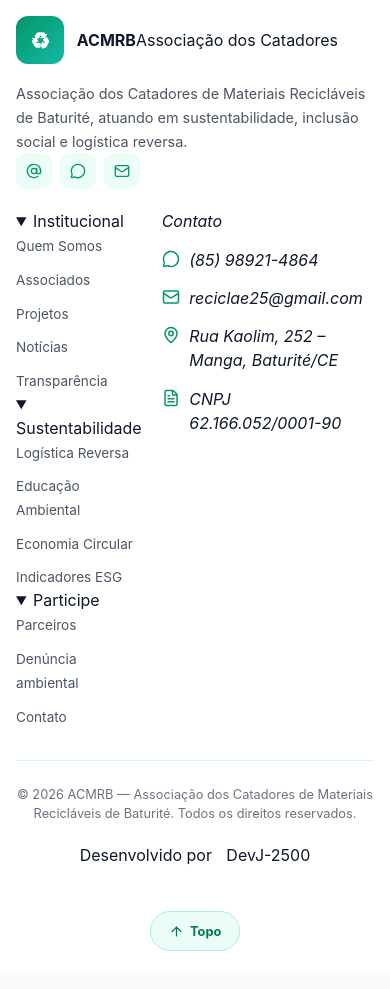
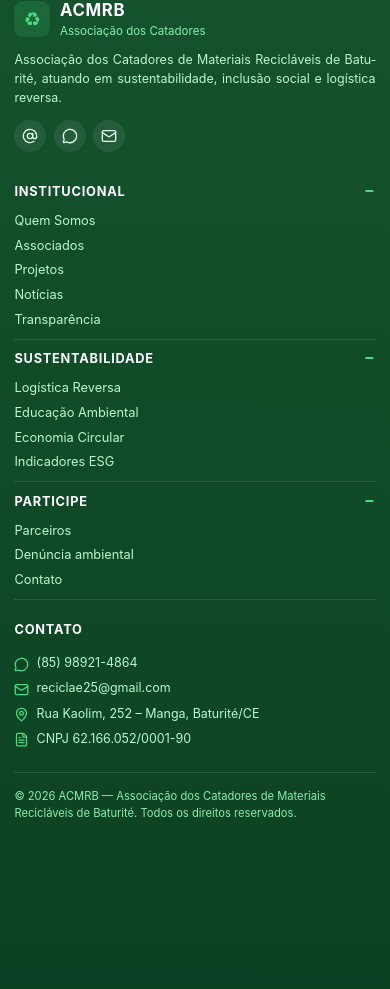
Before and after one commit to joota2500/acmrb-platform, a Next.js app: page /noticias in a window 390 px wide. Shown: the part 893-1882 px from the top of the page. Built offline with nearby package versions, Linux system fonts and the light colour scheme; no server answers; the database is empty.

Commit message:
Rodapé: novo CSS compacto e responsivo com acordeão no celular

```diff
--- a/src/styles/footer.css
+++ b/src/styles/footer.css
@@ -1,242 +1,187 @@
-/* ==================== FOOTER ==================== */
+/* =========================================================
+   Rodapé institucional (Footer.tsx) — compacto
+   Paleta: verdes do site (--primary, --secondary, --primary-light)
+   ========================================================= */
 
 .footer {
-  position: relative;
-  overflow: hidden;
-  border-top: 1px solid #d1fae5;
-  background: white;
-}
-
-.footer__bg {
-  position: absolute;
-  inset: 0;
-  background: linear-gradient(to bottom, rgba(236, 253, 245, 0.5), white);
-  pointer-events: none;
+  background: linear-gradient(180deg, #14532d 0%, #0b3d20 100%);
+  color: #dcfce7;
+  font-size: 0.875rem;
+  line-height: 1.5;
 }
 
 .footer__container {
-  position: relative;
-  z-index: 10;
-  max-width: 80rem;
+  max-width: 1200px;
   margin: 0 auto;
-  padding: 0 1rem;
+  padding: 2.25rem 1.5rem 1rem;
 }
 
-@media (min-width: 768px) {
-  .footer__container {
-    padding: 0 1.5rem;
-  }
+.footer__top {
+  display: grid;
+  grid-template-columns: 1.3fr 2fr 1.3fr;
+  gap: 1.75rem;
 }
 
-/* ==================== TOP ==================== */
-.footer__top {
+/* ---------- Marca ---------- */
+.footer__logo {
+  display: inline-flex;
+  align-items: center;
+  gap: 0.6rem;
+  color: #fff;
+  text-decoration: none;
+}
+.footer__logo-icon {
   display: grid;
-  grid-template-columns: 1fr 1fr 1fr; /* 3 colunas lado a lado no celular */
-  gap: 1.25rem;
-  padding: 2.5rem 0 2rem;
+  place-items: center;
+  width: 2.25rem;
+  height: 2.25rem;
+  border-radius: 0.6rem;
+  background: rgba(74, 222, 128, 0.15);
+  color: #4ade80;
+  font-size: 1.2rem;
+}
+.footer__logo-title { display: block; font-size: 1.05rem; letter-spacing: 0.04em; }
+.footer__logo-sub { display: block; font-size: 0.72rem; color: #86efac; }
+
+.footer__description {
+  margin: 0.7rem 0 0.8rem;
+  color: #bbf7d0;
+  font-size: 0.82rem;
+  text-align: justify;
+  hyphens: auto;
+  -webkit-hyphens: auto;
 }
 
-/* Brand ocupa a linha inteira no celular e tablet */
-.footer__brand {
-  grid-column: 1 / -1;
+.footer__social { display: flex; gap: 0.45rem; }
+.footer__social a {
+  display: grid;
+  place-items: center;
+  width: 2rem;
+  height: 2rem;
+  border-radius: 50%;
+  background: rgba(255, 255, 255, 0.08);
+  color: #dcfce7;
+  transition: background 0.2s, color 0.2s, transform 0.2s;
 }
+.footer__social a:hover { background: #4ade80; color: #14532d; transform: translateY(-2px); }
 
-/* Desktop: 4 colunas lado a lado */
-@media (min-width: 1024px) {
-  .footer__top {
-    grid-template-columns: 1.5fr 1fr 1fr 1.3fr;
-    gap: 2.5rem;
-    padding: 4rem 0 3rem;
-  }
+/* ---------- Colunas de links ---------- */
+.footer__nav {
+  display: grid;
+  grid-template-columns: repeat(3, 1fr);
+  gap: 1.25rem;
+}
+.footer__column-title {
+  display: block;
+  margin-bottom: 0.55rem;
+  color: #fff;
+  font-size: 0.8rem;
+  font-weight: 700;
+  letter-spacing: 0.06em;
+  text-transform: uppercase;
+  list-style: none;
+}
+.footer__column > summary { cursor: default; pointer-events: none; }
+.footer__column > summary::-webkit-details-marker { display: none; }
 
-  .footer__brand {
-    grid-column: auto;
-  }
+.footer__links { list-style: none; margin: 0; padding: 0; display: grid; gap: 0.3rem; }
+.footer__links a,
+.footer__contact-item,
+.footer__dev a {
+  color: #bbf7d0;
+  text-decoration: none;
+  transition: color 0.2s;
 }
+.footer__links a:hover,
+a.footer__contact-item:hover,
+.footer__dev a:hover { color: #4ade80; }
 
-/* ==================== BRAND ==================== */
-.footer__logo {
-  display: flex;
-  align-items: center;
-  gap: 0.8rem;
-}
-
-.footer__logo-icon {
-  width: 48px;
-  height: 48px;
-  border-radius: 12px;
-  background: linear-gradient(135deg, #059669, #14b8a6);
-  display: flex;
-  align-items: center;
-  justify-content: center;
-  color: white;
-  font-size: 1.4rem;
-  font-weight: 900;
-  flex-shrink: 0;
-}
-
-.footer__logo h3 {
-  font-size: 1.35rem;
-  font-weight: 900;
-  color: #064e3b;
-  line-height: 1.1;
-}
-
-.footer__logo p {
-  font-size: 0.75rem;
-  color: #6b7280;
-  margin-top: 0.1rem;
-}
-
-.footer__description {
-  margin-top: 1.1rem;
-  font-size: 0.9rem;
-  line-height: 1.65;
-  color: #4b5563;
-}
-
-/* ==================== COLUMNS ==================== */
-.footer__column h4 {
-  font-size: 0.95rem;
-  font-weight: 800;
-  color: #064e3b;
-  margin-bottom: 0.9rem;
-}
-
-.footer__links {
-  display: flex;
-  flex-direction: column;
-  gap: 0.6rem;
-}
-
-.footer__links a {
-  font-size: 0.85rem;
-  color: #4b5563;
-  text-decoration: none;
-  transition: color 0.25s;
-}
-
-.footer__links a:hover {
-  color: #059669;
-}
-
-/* ==================== CONTACT ==================== */
-.footer__contact {
-  display: flex;
-  flex-direction: column;
-  gap: 0.9rem;
-}
-
+/* ---------- Contato ---------- */
+.footer__contact { display: grid; gap: 0.4rem; font-style: normal; align-content: start; }
 .footer__contact-item {
   display: flex;
-  gap: 0.6rem;
   align-items: flex-start;
+  gap: 0.45rem;
+  font-size: 0.82rem;
+  word-break: break-word;
 }
+.footer__contact-item svg { flex-shrink: 0; margin-top: 0.15rem; color: #4ade80; }
 
-.footer__contact-item svg {
-  color: #059669;
-  flex-shrink: 0;
-  margin-top: 2px;
-  width: 18px;
-  height: 18px;
+/* ---------- Faixa inferior ---------- */
+.footer__bottom {
+  display: flex;
+  flex-wrap: wrap;
+  align-items: center;
+  justify-content: space-between;
+  gap: 0.6rem 1rem;
+  margin-top: 1.5rem;
+  padding-top: 0.9rem;
+  border-top: 1px solid rgba(255, 255, 255, 0.12);
+  font-size: 0.75rem;
+  color: #86efac;
 }
+.footer__copyright, .footer__dev { margin: 0; }
+.footer__copyright { flex: 1 1 320px; }
+.footer__dev a { font-weight: 700; color: #fff; }
 
-.footer__contact-item span {
-  display: block;
-  font-size: 0.7rem;
-  color: #6b7280;
-}
-
-.footer__contact-item p {
-  font-size: 0.85rem;
-  font-weight: 600;
-  color: #1f2937;
-  margin-top: 0.1rem;
-}
-
-/* ==================== BOTTOM ==================== */
-.footer__bottom {
-  border-top: 1px solid #d1fae5;
-  padding: 1.5rem 0;
-  display: flex;
-  flex-direction: column;
-  gap: 1.25rem;
+.footer__topo {
+  display: inline-flex;
   align-items: center;
-  text-align: center;
-}
-
-@media (min-width: 768px) {
-  .footer__bottom {
-    flex-direction: row;
-    justify-content: space-between;
-    text-align: left;
-    padding: 1.75rem 0;
-  }
-}
-
-.footer__copyright {
-  font-size: 0.8rem;
-  color: #6b7280;
-  line-height: 1.5;
-  max-width: 380px;
-}
-
-.footer__dev {
-  display: flex;
-  align-items: center;
-  gap: 0.9rem;
-  flex-wrap: wrap;
-  justify-content: center;
-}
-
-.footer__dev p {
-  font-size: 0.8rem;
-  color: #6b7280;
-}
-
-.footer__dev span {
-  font-weight: 700;
-  color: #059669;
-}
-
-.footer__social {
-  display: flex;
-  gap: 0.5rem;
-}
-
-.footer__social a {
-  width: 36px;
-  height: 36px;
-  border-radius: 10px;
-  background: #ecfdf5;
-  color: #059669;
-  display: flex;
-  align-items: center;
-  justify-content: center;
-  transition: all 0.25s;
-}
-
-.footer__social a:hover {
-  background: #d1fae5;
-  transform: translateY(-2px);
-}
-
-/* ---------- Botão voltar ao topo ---------- */
-.footer__topo {
-  display: flex;
-  align-items: center;
-  gap: 0.4rem;
-  margin: 1.5rem auto 0;
-  padding: 0.6rem 1.1rem;
-  border-radius: 9999px;
-  border: 1px solid #a7f3d0;
-  background: #ecfdf5;
-  color: #047857;
-  font-weight: 700;
-  font-size: 0.88rem;
+  gap: 0.3rem;
+  padding: 0.35rem 0.75rem;
+  border: 1px solid rgba(74, 222, 128, 0.4);
+  border-radius: 999px;
+  background: transparent;
+  color: #dcfce7;
+  font-size: 0.75rem;
   cursor: pointer;
   transition: background 0.2s, color 0.2s;
 }
-.footer__topo:hover { background: #047857; color: #ffffff; }
-.footer__topo:focus-visible { outline: 3px solid #10b981; outline-offset: 2px; }
-@media (max-width: 480px) { .footer__topo { font-size: 0.8rem; } }
+.footer__topo:hover { background: #4ade80; color: #14532d; }
+
+/* Foco visível para navegação por teclado */
+.footer a:focus-visible,
+.footer button:focus-visible,
+.footer summary:focus-visible {
+  outline: 2px solid #4ade80;
+  outline-offset: 2px;
+  border-radius: 4px;
+}
+
+/* ---------- Tablet ---------- */
+@media (max-width: 1024px) {
+  .footer__top { grid-template-columns: 1fr 1fr; gap: 1.5rem; }
+  .footer__nav { grid-column: 1 / -1; grid-row: 2; }
+}
+
+@media (max-width: 768px) {
+  .footer__container { padding: 1.75rem 1.1rem 0.9rem; }
+  .footer__top { grid-template-columns: 1fr; gap: 1.25rem; }
+  .footer__nav { grid-row: auto; }
+}
+
+/* ---------- Celular: colunas em acordeão ---------- */
+@media (max-width: 480px) {
+  .footer { font-size: 0.8rem; }
+  .footer__container { padding: 1.4rem 0.9rem 0.8rem; }
+  .footer__nav { grid-template-columns: 1fr; gap: 0; }
+  .footer__column { border-bottom: 1px solid rgba(255, 255, 255, 0.1); }
+  .footer__column > summary {
+    pointer-events: auto;
+    cursor: pointer;
+    display: flex;
+    justify-content: space-between;
+    margin: 0;
+    padding: 0.6rem 0;
+  }
+  .footer__column > summary::after { content: "+"; color: #4ade80; font-size: 1rem; line-height: 1; }
+  .footer__column[open] > summary::after { content: "−"; }
+  .footer__links { padding-bottom: 0.6rem; gap: 0.35rem; }
+  .footer__contact-item, .footer__description { font-size: 0.78rem; }
+  .footer__bottom { flex-direction: column; align-items: flex-start; font-size: 0.7rem; }
+}
+
+@media (prefers-reduced-motion: reduce) {
+  .footer * { transition: none !important; }
+  .footer__social a:hover { transform: none; }
+}
```
